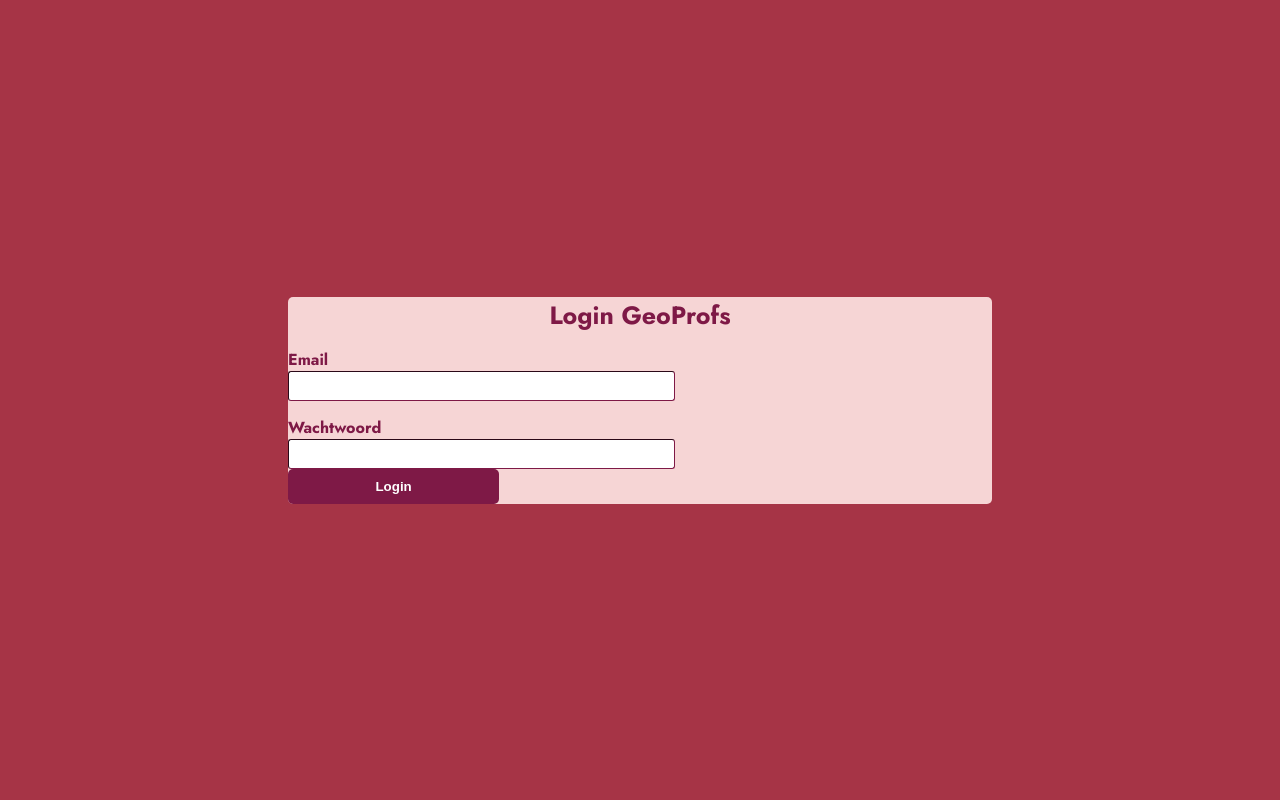
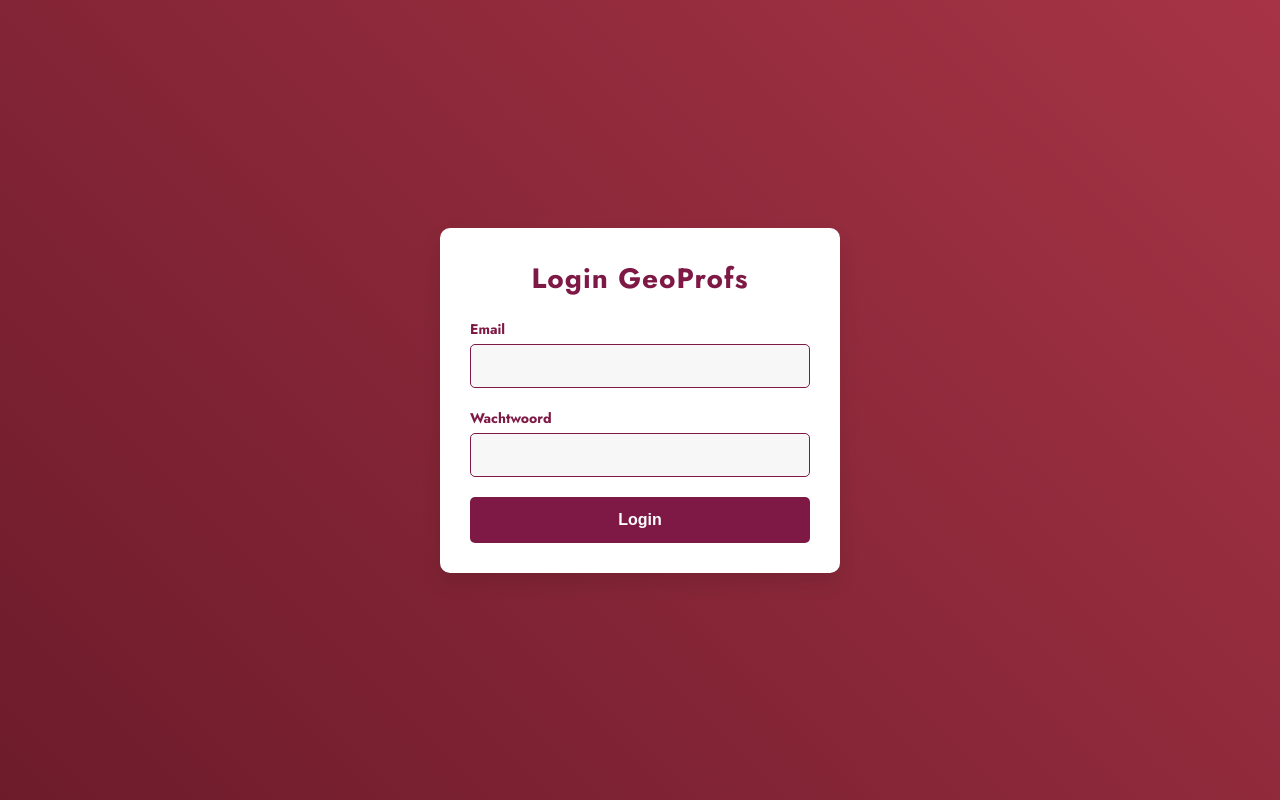
Before and after one commit to BoraEfe/GeoProfs, a React (Vite) app: page /Login in a window 1280 px wide. Built offline with nearby package versions, Linux system fonts and the light colour scheme.

Commit message:
login page style fix

```diff
--- a/src/Pages/Login/Login.css
+++ b/src/Pages/Login/Login.css
@@ -1,64 +1,116 @@
-*{
+* {
     margin: 0;
     padding: 0;
+    box-sizing: border-box;
 }
-.login-container{
-    width:100%;
-    min-height:100vh;
-    background-color: #A63446;
+
+.login-container {
+    width: 100%;
+    min-height: 100vh;
+    background-color: #6D1B2B;
     display: flex;
     justify-content: center;
     align-items: center;
+    background-image: linear-gradient(45deg, #6D1B2B, #A63446);
 
-    .login-form{
-        background-color: #F6D5D5;
-        width: 55%;
-        height: 55%;
-        border-radius: 5px;
+    .login-form {
+        background-color: #fff;
+        width: 100%;
+        max-width: 400px;
+        padding: 30px;
+        border-radius: 10px;
+        box-shadow: 0 10px 20px rgba(0, 0, 0, 0.1);
         display: flex;
         flex-direction: column;
+        text-align: center;
+        transition: transform 0.3s ease;
+    }
 
-        h1{
-            width:100%;
-            height: 10%;
+    h1 {
         color: #7E1946;
-            text-align: center;
         font-weight: bold;
-            font-size: 25px;
+        font-size: 28px;
+        margin-bottom: 20px;
+        letter-spacing: 1px;
     }
-        form{
-            width:100%;
-            height:auto;
+
+    form {
         display: flex;
         flex-direction: column;
+    }
 
-            p{
+    p {
         color: #7E1946;
         font-weight: bold;
-                margin-top: 15px;
+        margin-bottom: 5px;
+        font-size: 14px;
+        text-align: left;
     }
-            input{
-                width: 55%;
-                height: 30px;
-                border-radius: 3px;
-                border-color: #7E1946;
-                border-width: 1px;
-                padding-left: 4px;
+
+    input {
+        width: 100%;
+        padding: 12px 15px;
+        margin-bottom: 20px;
+        border-radius: 5px;
+        border: 1px solid #7E1946;
+        font-size: 16px;
+        color: #333;
+        background-color: #f7f7f7;
+        transition: all 0.3s ease;
     }
-            input:focus{
+
+    input:focus {
         outline: none;
+        border-color: #A63446;
+        box-shadow: 0 0 5px rgba(166, 52, 70, 0.7);
     }
-        }
-        button{
-            width: 30%;
-            height: 35px;
+
+    button {
+        width: 100%;
+        padding: 14px;
         background-color: #7E1946;
+        color: white;
+        font-weight: bold;
         border: none;
         border-radius: 5px;
-            color:white;
-            font-weight: bold;
         cursor: pointer;
         transition: 0.3s;
+        font-size: 16px;
+    }
+
+    button:hover {
+        background-color: #A63446;
+        transform: scale(1.05);
+    }
+
+    button:active {
+        background-color: #6D1B2B;
+    }
+
+    .error-message {
+        color: #FF4C4C;
+        font-size: 14px;
+        margin-top: 15px;
+        text-align: center;
+    }
+
+    @media (max-width: 768px) {
+        .login-form {
+            width: 80%;
+            padding: 20px;
+        }
+
+        h1 {
+            font-size: 24px;
+        }
+
+        input {
+            padding: 10px 12px;
+            font-size: 14px;
+        }
+
+        button {
+            font-size: 14px;
         }
     }
 }
```
Lines whose indentation alone changed are shown as unchanged.
